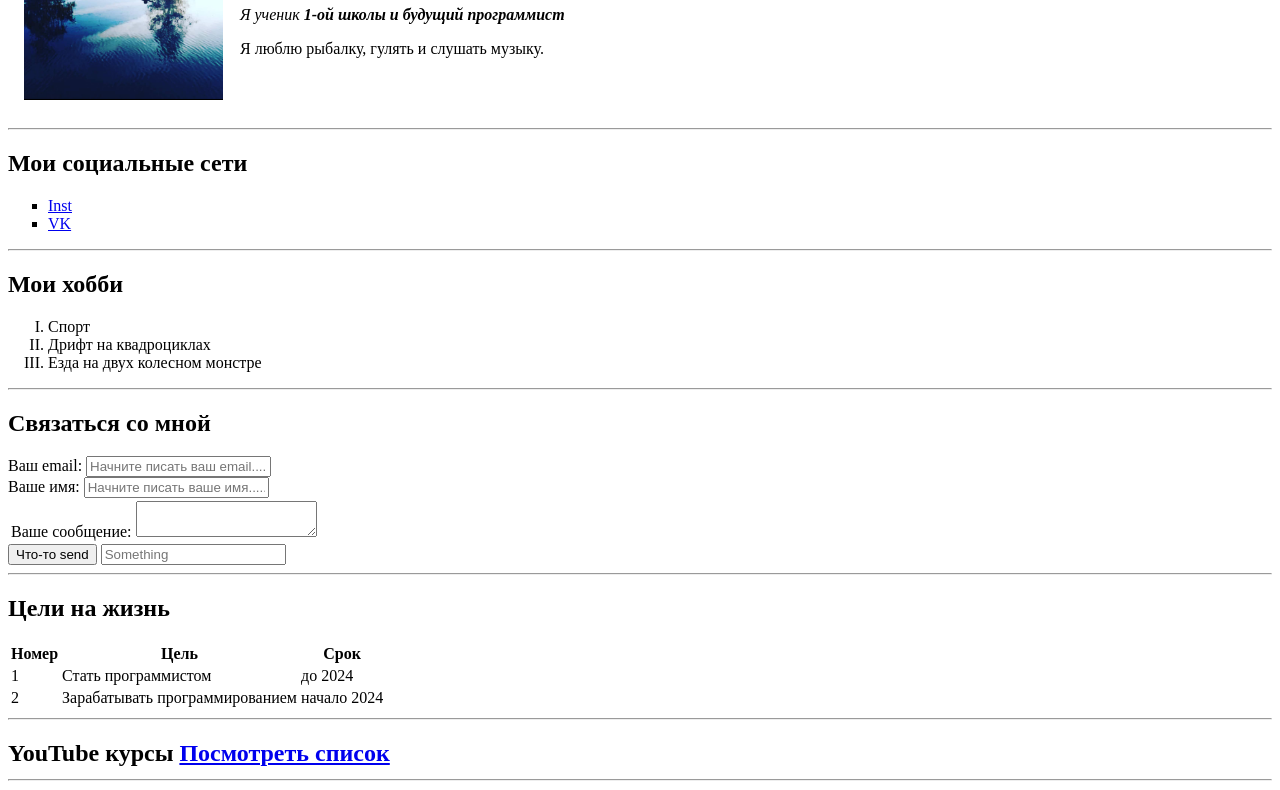
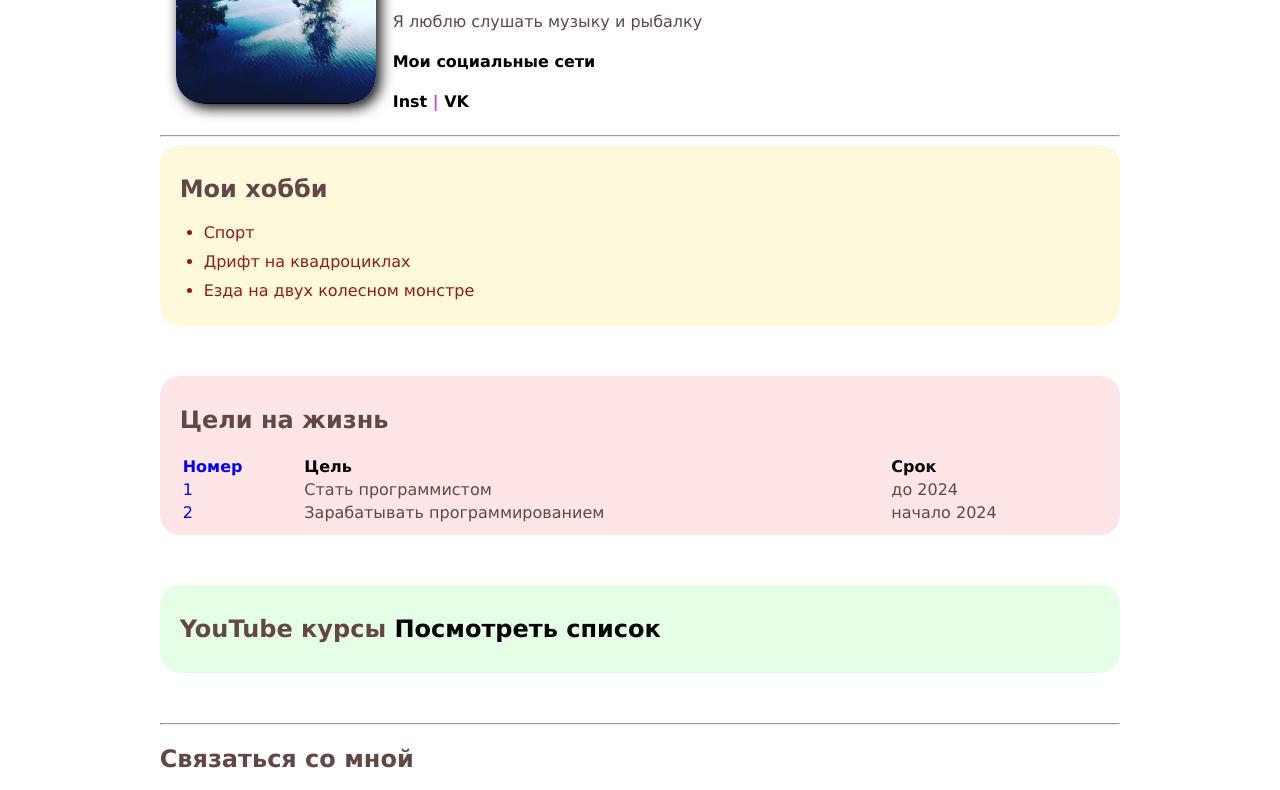
Before and after one commit to SiarheiDz/Zahar, a plain HTML site: page index.html in a window 1280 px wide. Shown: the part 128-918 px from the top of the page. Drawn offline with Linux system fonts and the light colour scheme.

Commit message:
Add files via upload

```diff
--- a/index.html
+++ b/index.html
@@ -1,39 +1,77 @@
 <!DOCTYPE html>
 <html>
 <head>
+
     <meta charset="UTF-8">
     <title> bEARNATSKIY </title>
+    <link href="styles.css" rel="stylesheet"/>
 </head>
 <body>
+     <div class="container">
+    <div class="info">
     <table cellspacing="15">
         <tr>
             <td>
-                <img src="avaatar.jpeg.png" width="199" alt="тут мое фото" >
+                <img src="avaatar.jpeg.png" width="199" alt="тут мое фото" id="avaatar">
             </td>
             <td>
-                <h1>Бернацкий Захар</h1>
-                <p><em>Я ученик <strong>1-ой школы и будущий программист</strong></em></p>
-                <p> Я люблю рыбалку, гулять и слушать музыку. </p>
+         <h1>Бернацкий Захар</h1>
+<p><em>Я ученик <strong class="xxx">1-ой школы и будущий программист</strong></em></p>
+<p> Я люблю слушать музыку и рыбалку
+            <h4 class="vvv">Мои социальные сети </h4>
+            <div class="ddd">
+  <a href="https://instagram.com/_zyher_bernatskiy_" target="_blank">Inst</a>
+                           |
+  <a href="https://vk.com/from_lisab0n" target="_blank">VK</a>
+            </div>
+                </div>
             </td>
         </tr>
     </table>
 
 <hr>
-<h2>Мои социальные сети </h2>
-<ul type="square">
-<li><a href="https://instagram.com/_zyher_bernatskiy_" target="_blank">Inst</a></li>
-<li><a href="https://vk.com/from_lisab0n" target="_blank">VK</a></li>
+<div class="card bg-yellow" >
+<h2> Мои хобби</h2>
+<ul class="list">
+    <li>Спорт</li>
+    <li>Дрифт на квадроциклах</li>
+    <li>Езда на двух колесном монстре</li>
 </ul>
+</div>
+
+
+
+
+    <div class="card bg-red">
+        <h2> Цели на жизнь </h2>
+<table class="table">
+    <tr class="i">
+        <td>Номер</td>
+        <td>Цель</td>
+        <td>Срок</td>
+    </tr>
+    <tr>
+        <td>1</td>
+        <td>Стать программистом</td>
+        <td>до 2024</td>
+    </tr>
+    <tr>
+        <td>2</td>
+        <td>Зарабатывать программированием</td>
+        <td> начало 2024</td>
+    </tr>
+</table>
+     </div>
+
+     <div class="card bg-green">
+<h2>YouTube курсы
+    <a href="youtube.html">Посмотреть список</a>
+
+</h2>
+</div>
 <hr>
-<h2> Мои хобби </h2>
-<ol type="I">
-    <li>Спорт</li>
-    <li>Дрифт на квадроциклах </li>
-    <li> Езда на двух колесном монстре </li>
-</ol>
-<hr>
-<table cellplacing="15">
 <h2>Связаться со мной</h2>
+
 <from>
     <label for="email">Ваш email:</label>
     <input type="email" id="email" placeholder="Начните писать ваш email.....">
@@ -43,42 +81,32 @@
 
 <tr>
     <td>
+
 <label for="name">Ваше сообщение:</label>
 <textarea id="text" rows=""></textarea>
+
 </td>
 
 </tr>
+<table cellplacing="30">
 </table>
+
+
 <input type="submit" value="Что-то send" >
+
 <lable>
     <input type="name" id="text" placeholder="Something">
+
 </form>
 
-<hr>
-<h2> Цели на жизнь </h2>
 
-<table>
-    <tr>
-        <th>Номер</th>
-        <th>Цель</th>
-        <th>Срок</th>
-    </tr>
-    <tr>
-        <tD>1</td>
-        <td>Стать программистом</td>
-        <td>до 2024</td>
-    </tr>
-    <tr>
-        <td>2</td>
-        <td>Зарабатывать программированием</td>
-        <td> начало 2024</td>
-    </tr>
-</table>
-<hr>
-
-<h2>YouTube курсы
-    <a href="youtube.html">Посмотреть список</a>
-    <hr>
-</h2>
+<div class="box-model">
+    <div></div>
+    <div></div>
+    <div></div>
+    <div></div>
+</div>
+   </div>
+   <div style="margin-bottom: 350px;"></div>
 </body>
 </html>
--- /dev/null
+++ b/styles.css
@@ -0,0 +1,108 @@
+body{
+    color: rgb(99, 71, 71);
+    font-size: 16px;
+    font-weight: 600px;
+    font-family: 'Lucida Sans', 'Lucida Sans Regular', 'Lucida Grande', 'Lucida Sans Unicode', Geneva, Verdana, sans-serif;
+}
+ .vvv{ color:rgb(0, 0, 0);
+}
+.xxx{
+    color: crimson;
+}
+.ddd{
+    color: rgb(201, 66, 206);
+    font-size: 16px;
+    font-weight: 900;
+}
+h1{
+    color: rgb(5, 5, 5);
+}
+
+ a{
+    color: #000;
+    text-decoration: none;
+ }
+
+
+ a:hover {
+    text-decoration: underline;
+ }
+ a:active {
+    color: blue;
+ }
+ a:visited {color:rgb(151, 18, 192)}
+#avaatar {
+    width: 200px;
+    border-radius: 28px;
+    box-shadow: 4px 4px 14px rgb(8, 4, 4)
+}
+
+/*.info p {
+    color: rgb(112, 33, 33);
+    margin: 10;
+    font-style:   italic ;
+font-weight: bold ;
+text-decoration: none ;
+text-transform: uppercase ;
+letter-spacing: 5px;
+word-spacing: 23px  ;
+}
+
+/*.square {
+    background: rgb(187, 29, 226);
+    padding: 15px 66px 19px;
+    margin: 20px;
+    border: 5px solid rgb(155, 21, 182);
+    border-bottom-style: dotted;
+    border-top-style: dotted;
+    border-right-color:rgb(192, 21, 183);
+    border-left-color:rgb(192, 21, 183);*/
+
+
+.container {
+    max-width: 76%;
+    margin: auto;
+}
+
+/*.box-model > div {
+    float: left;
+    background: black;
+    height: 200px;
+    border: solid red;
+    width: 25%;
+    box-sizing: border-box;
+} */
+.bg-yellow {
+background-color: #fff9dc;
+}
+.bg-red {
+    background-color: #ffe5e5;
+}
+.bg-green {
+    background-color: #e5ffe7
+}
+.card {
+    padding: 10px 20px;
+    margin-bottom: 50px;
+    border-radius: 20px;
+}
+.list {
+    padding: 0px 24px 0px;
+}
+.list li {
+    color: #941a1a;
+    margin-bottom: 10px;
+}
+.table{
+    width: 100%;
+}
+.i{
+    font-weight: 800;
+    color: black;
+}
+.table td:nth-child(1){
+    color: blue;
+}
+#rr{
+    border: 19%;
+}
```
